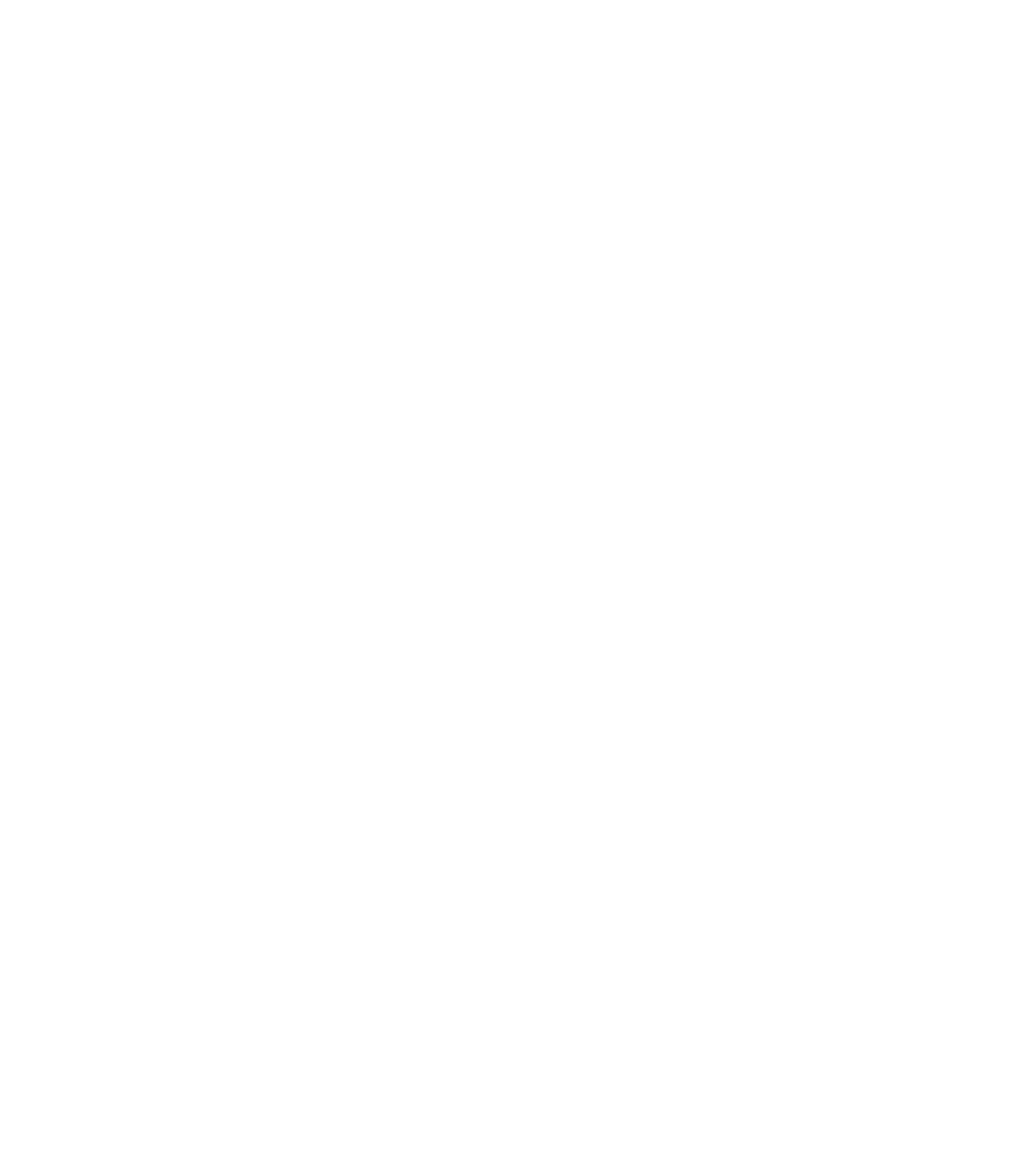
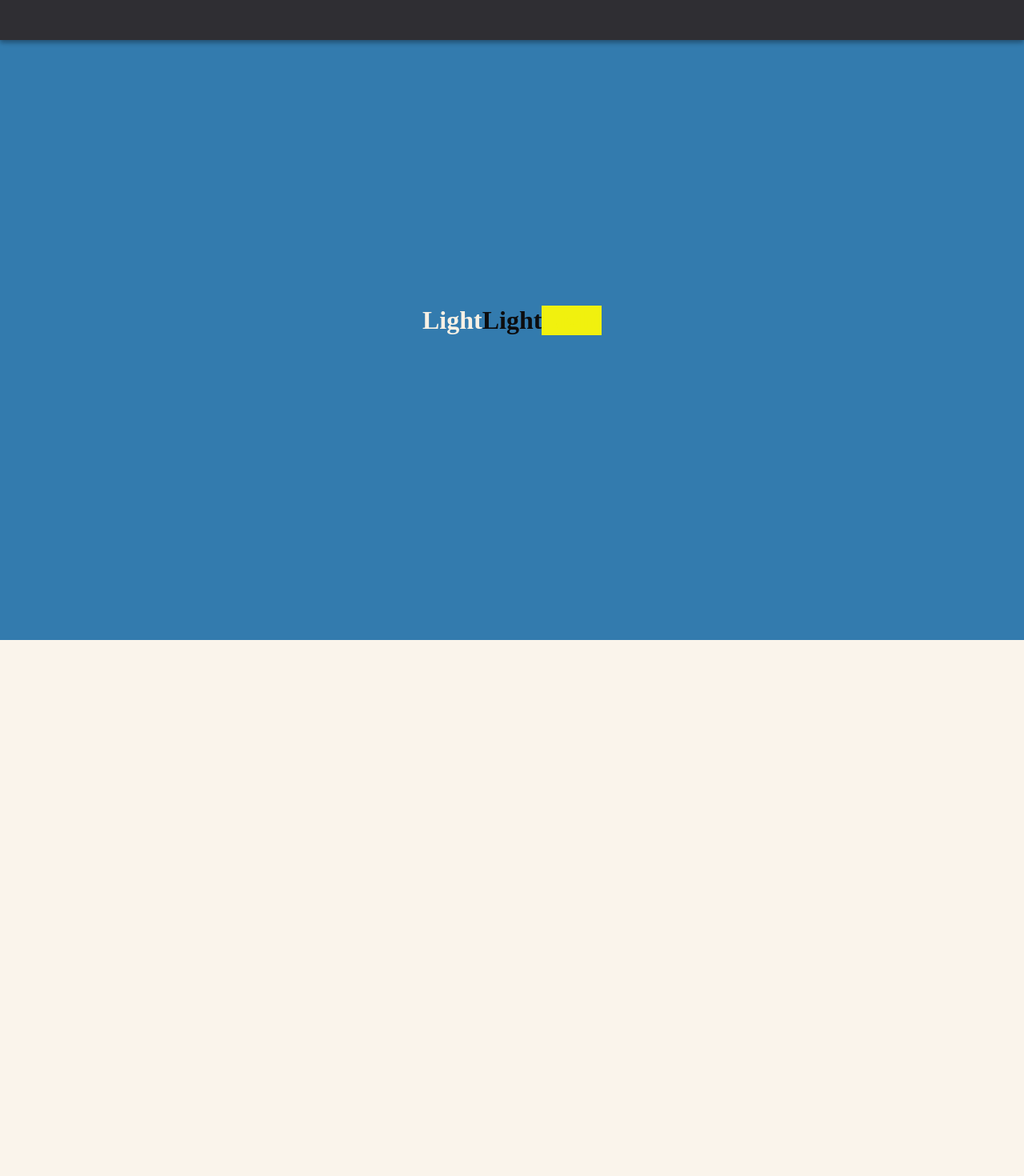
Before and after one commit to knightjdr/knightjdr.github.io, a React (Create React App) app: page / in a window 1280 px wide. Shown: the top 1470 px of the page at 80% size. Before the commit the page ends 800 px from the top, so only its background shows below. Built offline with nearby package versions, Linux system fonts and the light colour scheme; the HTML template or start-up script is replaced by a standard one.

Commit message:
Test theme

```diff
--- a/src/App.js
+++ b/src/App.js
@@ -1,8 +1,12 @@
 import React from 'react';
+
+import Landing from './landing/landing';
 
 import './App.css';
 
 const App = () => (
-  <div className="App" />
+  <div className="App">
+    <Landing />
+  </div>
 );
 export default App;
--- a/src/index.scss
+++ b/src/index.scss
@@ -0,0 +1,4 @@
+body {
+  margin: 0;
+  padding: 0;
+}
--- /dev/null
+++ b/src/landing/landing.js
@@ -0,0 +1,26 @@
+import React from 'react';
+
+import './landing.css';
+
+const Landing = () => (
+  <div>
+    <div className="Landing">
+      <div className="text-light">
+        Light
+      </div>
+      <div className="text-dark">
+        Light
+      </div>
+      <div className="accent">
+        Light
+      </div>
+    </div>
+    <div className="navbar" />
+    <div className="text-light" />
+    <div className="section-1" />
+    <div className="section-2" />
+    <div className="section-3" />
+    <div className="section-4" />
+  </div>
+);
+export default Landing;
--- /dev/null
+++ b/src/landing/landing.scss
@@ -0,0 +1,60 @@
+$accent: #f1f10e;
+$primary: #337bae;
+$darkPrimary: #1a405f;
+$lightPrimary: #4d97cb;
+$navbar: #2f2e33;
+$light: #f8f1e5;
+$lighter: #faf4eb;
+$text-light: #f8f1e5;
+$text-dark: #2f2e33;
+$text-very-dark: #0c0c0d;
+
+.Landing {
+  align-items: center;
+  background-color: $primary;
+  display: flex;
+  height: 100vh;
+  justify-content: center;
+  overflow-x: hidden;
+  overflow-y: auto;
+}
+.text-light {
+  color: $text-light;
+  font-size: 2em;
+  font-weight: bold;
+}
+.text-dark {
+  color: $text-very-dark;
+  font-size: 2em;
+  font-weight: bold;
+}
+.accent {
+  background-color: $accent;
+  color: $accent;
+  font-size: 2em;
+  font-weight: bold;
+}
+.navbar {
+  background-color: $navbar;
+  box-shadow: 0 3px 6px rgba(0,0,0,0.16), 0 3px 6px rgba(0,0,0,0.23);
+  height: 50px;
+  position: fixed;
+  top: 0;
+  width: 100%
+}
+.section-1 {
+  background-color: $lighter;
+  height: 100vh;
+}
+.section-2 {
+  background-color: $darkPrimary;
+  height: 100vh;
+}
+.section-3 {
+  background-color: $light;
+  height: 100vh;
+}
+.section-4 {
+  background-color: $lightPrimary;
+  height: 100vh;
+}
```
Also changed, not shown: 1 other file (tests, documents, lock files or other folders).
